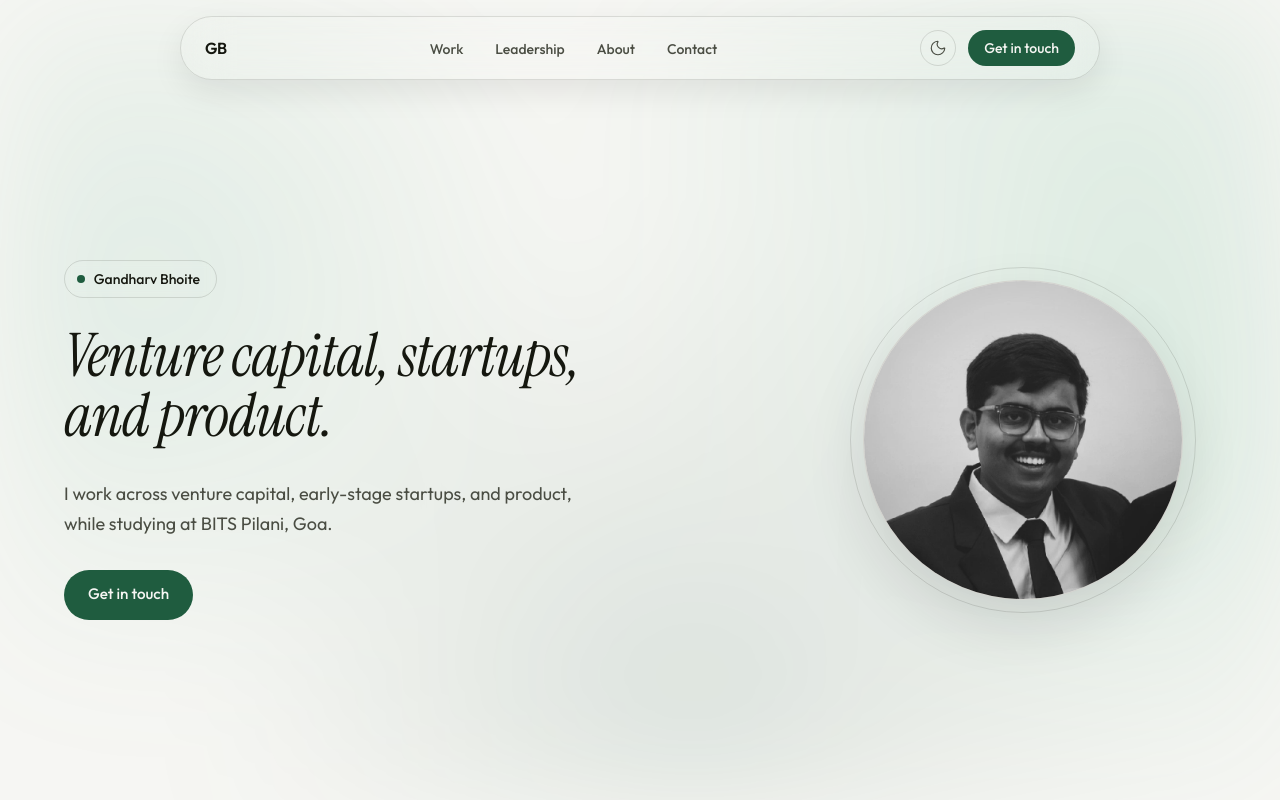
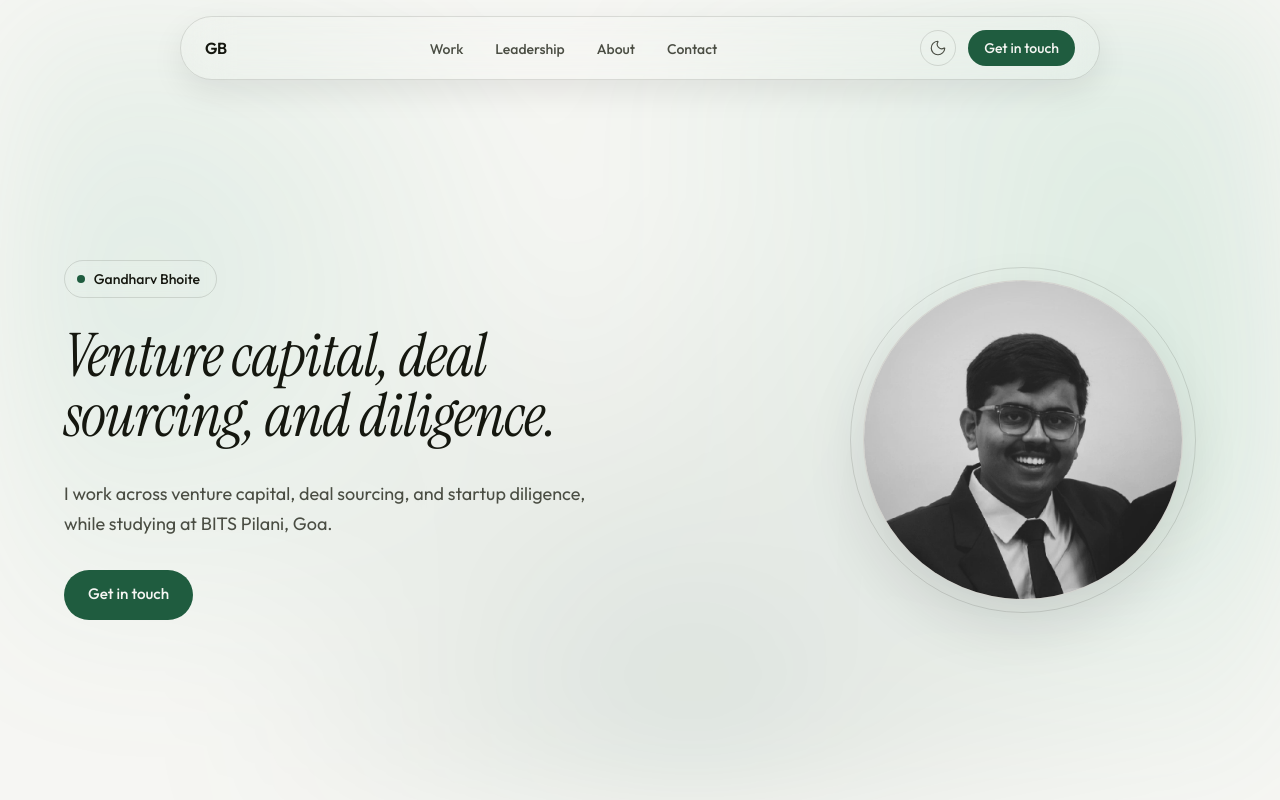
Before and after one commit to gnbhoite06/portfolio, a React (Vite) app: page / in a window 1280 px wide. Shown: the top 800 px of the page. Built offline with nearby package versions, Linux system fonts and the light colour scheme.

Commit message:
Reframe hero/meta copy for VC analyst focus over product
Lead with venture capital, deal sourcing, and diligence instead of
product; NextLeap PM portfolio section stays as-is.

Co-Authored-By: Claude Sonnet 5 <noreply@anthropic.com>

```diff
--- a/index.html
+++ b/index.html
@@ -6,7 +6,7 @@
     <title>Gandharv Bhoite</title>
     <meta
       name="description"
-      content="Gandharv Bhoite — Investment Associate at Campus Fund. Working across venture capital, early-stage startups, and product management."
+      content="Gandharv Bhoite — Investment Associate at Campus Fund. Working across venture capital, deal sourcing, and early-stage startup diligence."
     />
     <link
       rel="icon"
--- a/src/components/Contact.tsx
+++ b/src/components/Contact.tsx
@@ -75,7 +75,7 @@ export default function Contact() {
     <section id="contact" className="mx-auto max-w-[1200px] px-6 py-[5.5rem]">
       <h2 className="mb-10 text-[0.85rem] font-semibold uppercase tracking-[0.08em] text-ink-soft">Contact</h2>
       <p className="mb-10 max-w-[42ch] text-xl text-ink">
-        Always happy to talk about startups, product, or the next interesting problem. Reach out.
+        Always happy to talk about startups, venture capital, or the next interesting deal. Reach out.
       </p>
 
       <ul className="flex flex-col">
--- a/src/components/Hero.tsx
+++ b/src/components/Hero.tsx
@@ -11,11 +11,11 @@ export default function Hero() {
           className="max-w-[20ch] pb-[0.15em] text-[2.4rem] italic leading-[1.05] tracking-[-1px] text-ink sm:text-5xl md:text-6xl"
           style={{ fontFamily: "'Instrument Serif', serif" }}
         >
-          Venture capital, startups, and product.
+          Venture capital, deal sourcing, and diligence.
         </h1>
 
         <p className="mt-6 max-w-[46ch] text-lg leading-relaxed text-ink-soft">
-          I work across venture capital, early-stage startups, and product, while studying at BITS Pilani, Goa.
+          I work across venture capital, deal sourcing, and startup diligence, while studying at BITS Pilani, Goa.
         </p>
 
         <div className="mt-8">
```
